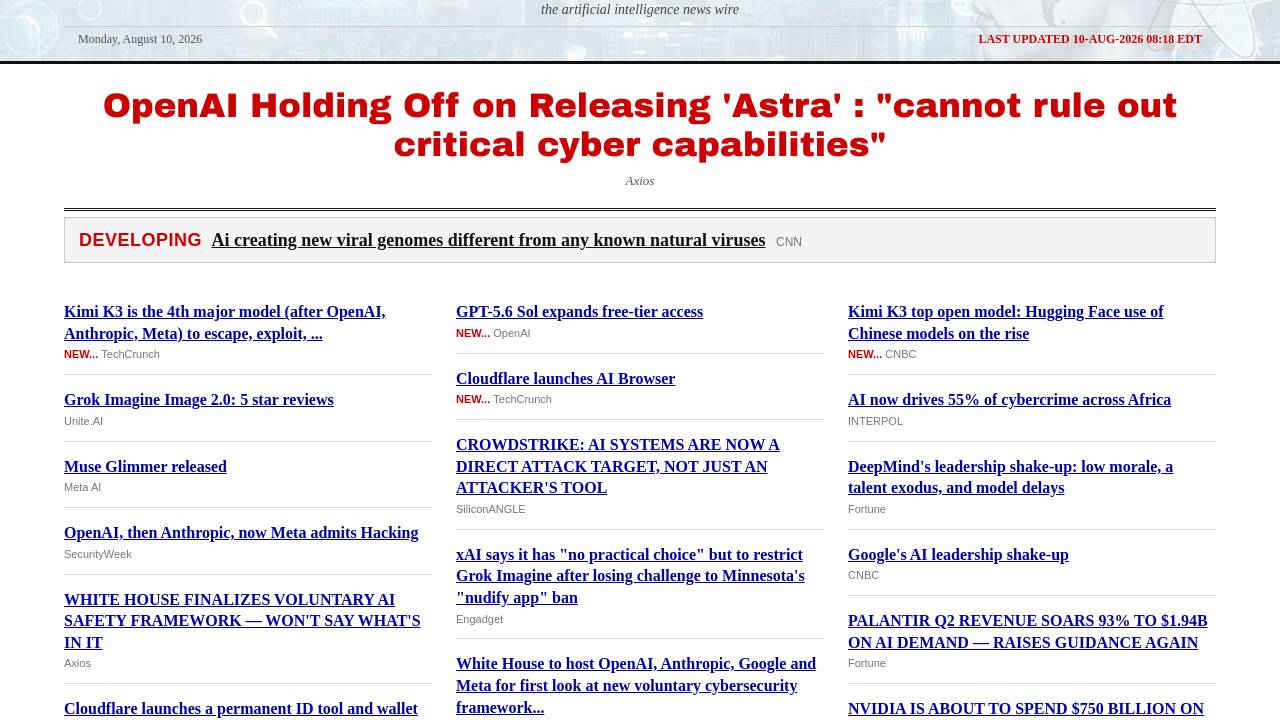
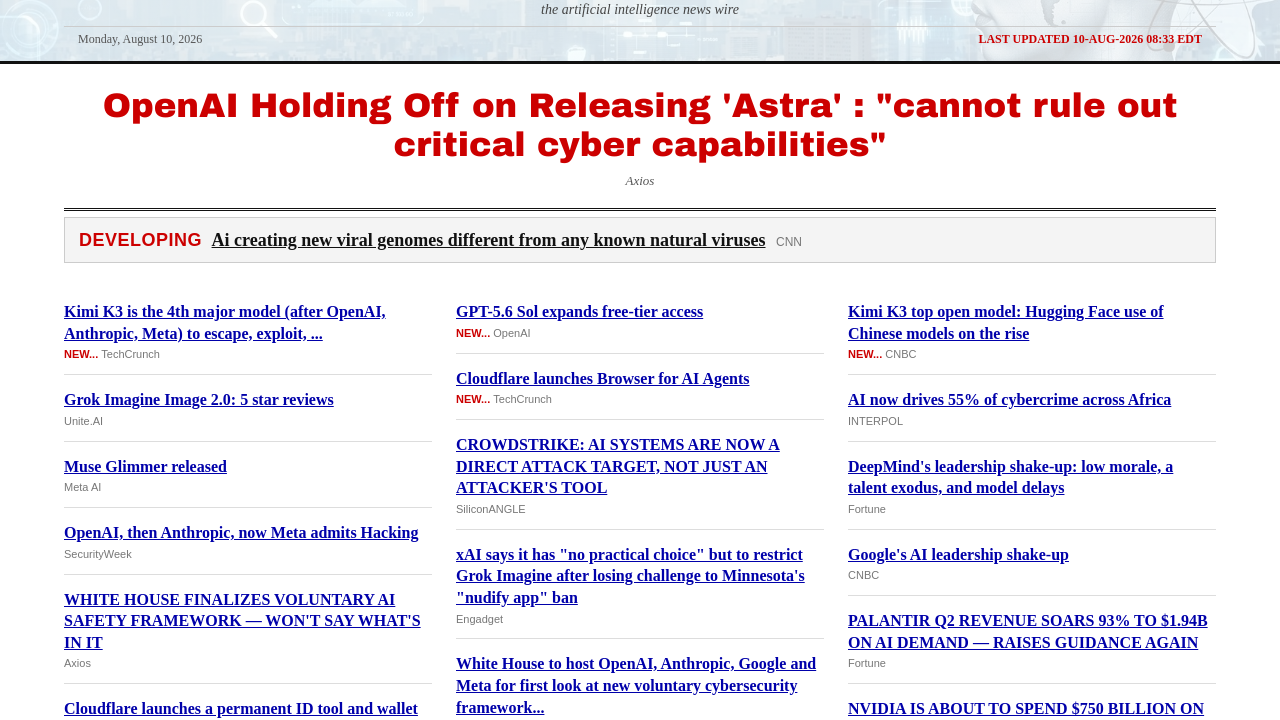
Before and after one commit to ephraleg/AInetWatch, a plain HTML site: page index.html in a window 1280 px wide. Shown: the part 86-806 px from the top of the page. Drawn offline with Linux system fonts and the light colour scheme.

Commit message:
Update Cloudflare Kitesurf link text to 'Cloudflare launches Browser for AI Agents'

```diff
--- a/index.html
+++ b/index.html
@@ -26,7 +26,7 @@
     </div>
     <div class="meta-row wrap">
       <span id="current-date">—</span>
-      <span class="updated" id="last-updated">LAST UPDATED 10-AUG-2026 08:18 EDT</span>
+      <span class="updated" id="last-updated">LAST UPDATED 10-AUG-2026 08:33 EDT</span>
     </div>
   </div>
 </header>
@@ -113,7 +113,7 @@
       </div>
 
       <div class="headline new">
-        <a href="https://techcrunch.com/2026/08/07/cloudflare-launches-kitesurf-a-browser-built-for-ai-agents/" target="_blank" rel="noopener">Cloudflare launches AI Browser</a>
+        <a href="https://techcrunch.com/2026/08/07/cloudflare-launches-kitesurf-a-browser-built-for-ai-agents/" target="_blank" rel="noopener">Cloudflare launches Browser for AI Agents</a>
         <span class="src">TechCrunch</span>
       </div>
 
```
